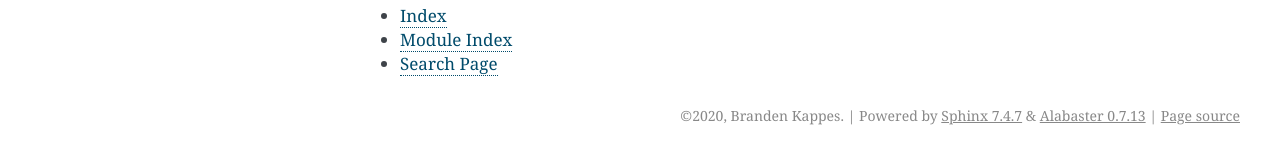
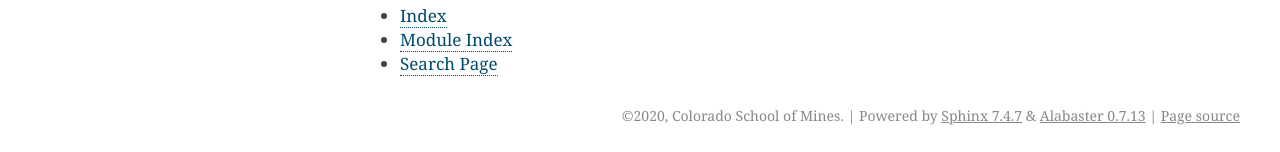
Before and after one commit to csm-xps/minespex, a Sphinx documentation site: the page built from docs/index.rst, in a window 1280 px wide. Shown: the part 844-996 px from the top of the page. Built offline with Sphinx 7.4.7, drawn with Linux system fonts in a browser that asks for light colours.

Commit message:
Updated copyright to Colorado School of Mines.

```diff
--- a/docs/conf.py
+++ b/docs/conf.py
@@ -92,7 +92,7 @@ master_doc = "index"
 
 # General information about the project.
 project = "minespex"
-copyright = "2020, Branden Kappes"
+copyright = "2020, Colorado School of Mines"
 
 # The version info for the project you're documenting, acts as replacement for
 # |version| and |release|, also used in various other places throughout the
```
